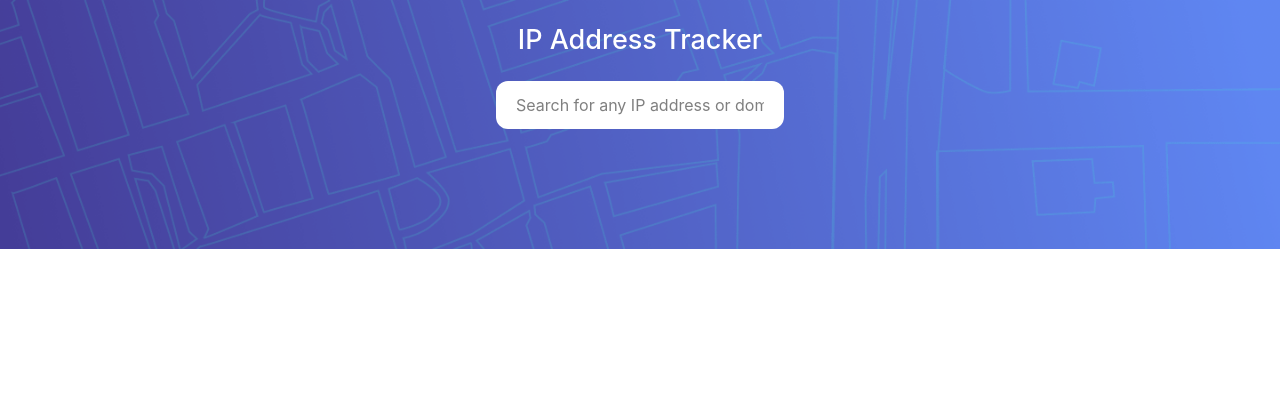
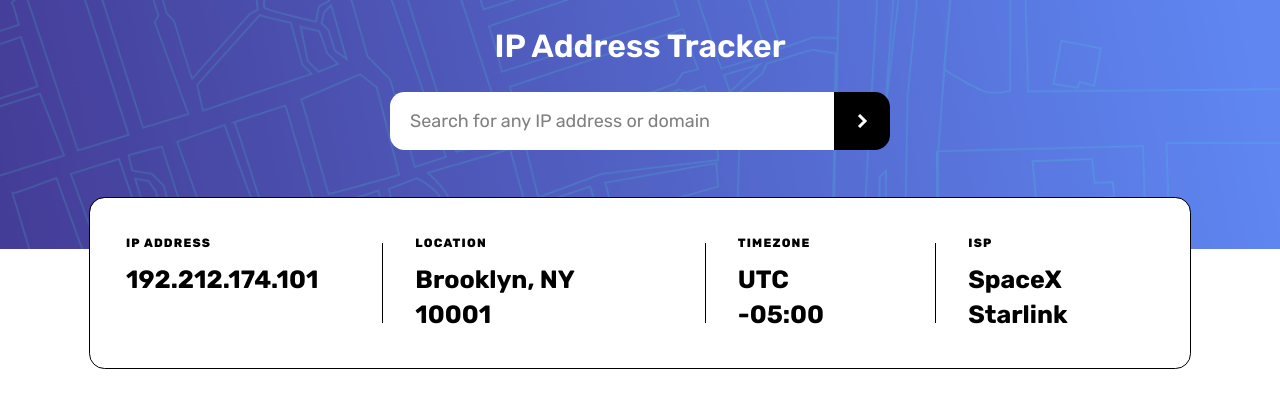
Before and after one commit to aiminnano/FMSIpAddressTracker, a React (Vite) app: page / in a window 1280 px wide. Shown: the top 408 px of the page. Built offline with nearby package versions, Linux system fonts and the light colour scheme.

Commit message:
updated design

```diff
--- a/src/components/Searchbar.jsx
+++ b/src/components/Searchbar.jsx
@@ -1,16 +1,24 @@
 import bgdesktop from '../../images/pattern-bg-desktop.png'
 import bgmobile from '../../images/pattern-bg-mobile.png'
+import arrow from '../../images/icon-arrow.svg'
+import Result from './Result'
 
 function Searchbar(){
     return (
         <>
-            <div className="grid place-items-center">
+            <div className="grid place-items-center font-rubik">
                 <div className="w-full max-w-[1440px]">
-                    <img src={bgdesktop} className='hidden min-[376px]:block absolute z-1' alt="bg-desktop" />
-                    <img src={bgmobile} className='min-[376px]:hidden absolute z-1' alt="bg-desktop" />
-                    <div className='relative flex flex-col items-center z-2 p-5 gap-5'>
-                        <h1 className='font-medium text-white text-[27px]'>IP Address Tracker</h1>
-                        <input type="text" className='pt-3 pr-5 pb-3 pl-5 bg-white rounded-xl' placeholder='Search for any IP address or domain' />
+                    <img src={bgdesktop} className='hidden sm:block absolute z-1' alt="bg-desktop" />
+                    <img src={bgmobile} className='sm:hidden absolute z-1 w-full' alt="bg-desktop" />
+                    <div className='relative z-2 flex flex-col gap-6 p-5.5 items-center sm:gap-12'>
+                        <div className='flex flex-col items-center gap-5 w-full sm:gap-3.5'>
+                            <h1 className='font-semibold text-white text-[26px] sm:text-[32px]'>IP Address Tracker</h1>
+                            <div className='h-[58px] flex w-full mt-2 sm:max-w-[500px]'>
+                                <input type="text" className='w-full pr-5 pl-5 bg-white rounded-l-[.90rem] h-full text-lg'  placeholder='Search for any IP address or domain' />
+                                <button type='button' className=' pr-5  pl-5 bg-black rounded-r-[.95rem] h-full max-w-[56px] w-full flex items-center justify-center'><img src={arrow}  alt="arrow-icon" /></button>
+                            </div>
+                        </div>
+                        <Result />
                     </div>
                 </div>
             </div>
```
